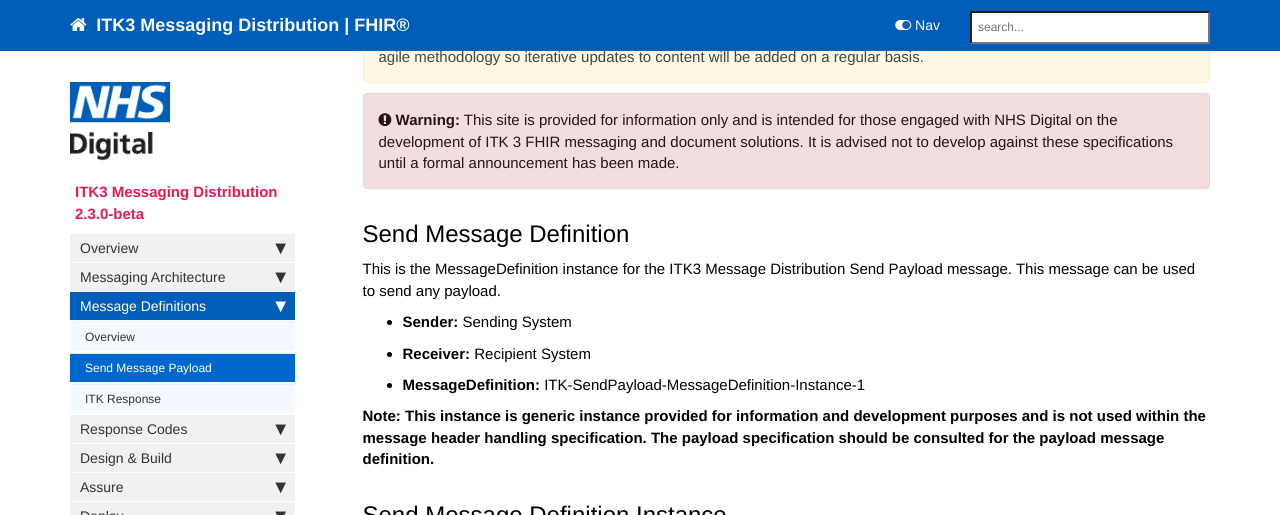
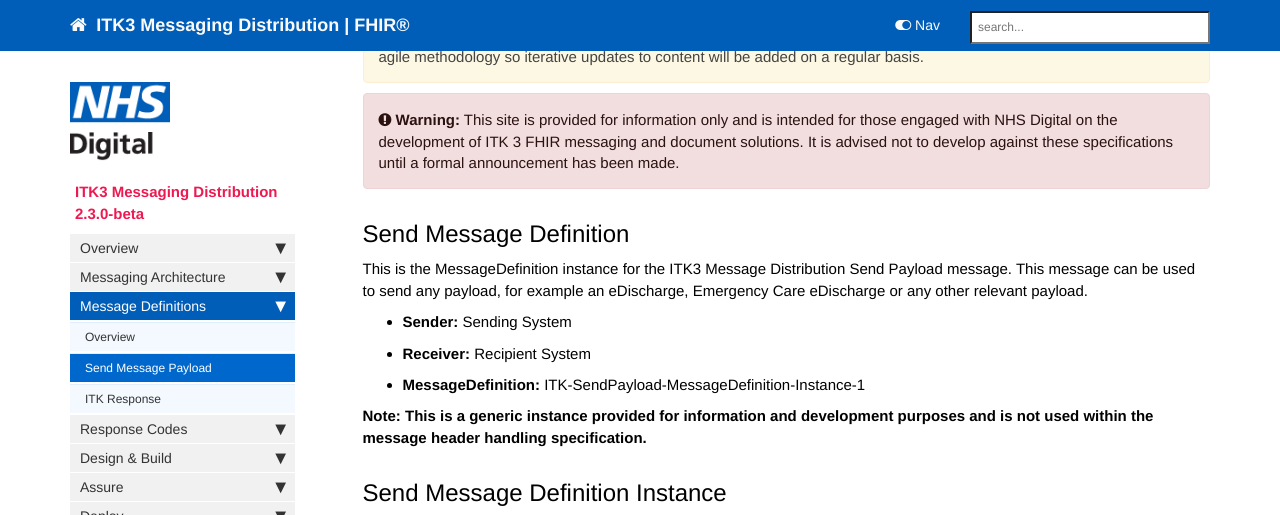
Before and after one commit to nhsconnect/ITK3-Messaging-Distribution, a Jekyll site: the page built from pages/explore/explore_send_mess_pay_def.md, in a window 1280 px wide and 900 px high, scrolled down 315 px, cut to the strip 0-515 px from the top of the window. Built offline with Jekyll 4.4.1, drawn with Linux system fonts in a browser that asks for light colours; nearby versions of some CDN libraries; comment, search, counter and statistics services are not loaded.

Commit message:
Updated after review

```diff
--- a/pages/explore/explore_send_mess_pay_def.md
+++ b/pages/explore/explore_send_mess_pay_def.md
@@ -11,13 +11,13 @@ summary: "Send Payload Message Definition"
 
 ## Send Message Definition ##
 
-This is the MessageDefinition instance for the ITK3 Message Distribution Send Payload message. This message can be used to send any payload.
+This is the MessageDefinition instance for the ITK3 Message Distribution Send Payload message. This message can be used to send any payload, for example an eDischarge, Emergency Care eDischarge or any other relevant payload.
 
 - **Sender:**  Sending System
 - **Receiver:** Recipient System
 - **MessageDefinition:** ITK-SendPayload-MessageDefinition-Instance-1
 
-**Note: This instance is generic instance provided for information and development purposes and is not used within the message header handling specification. The payload specification should be consulted for the payload message definition.**
+**Note: This is a generic instance provided for information and development purposes and is not used within the message header handling specification.**
 
 ## Send Message Definition Instance ##
 
```
